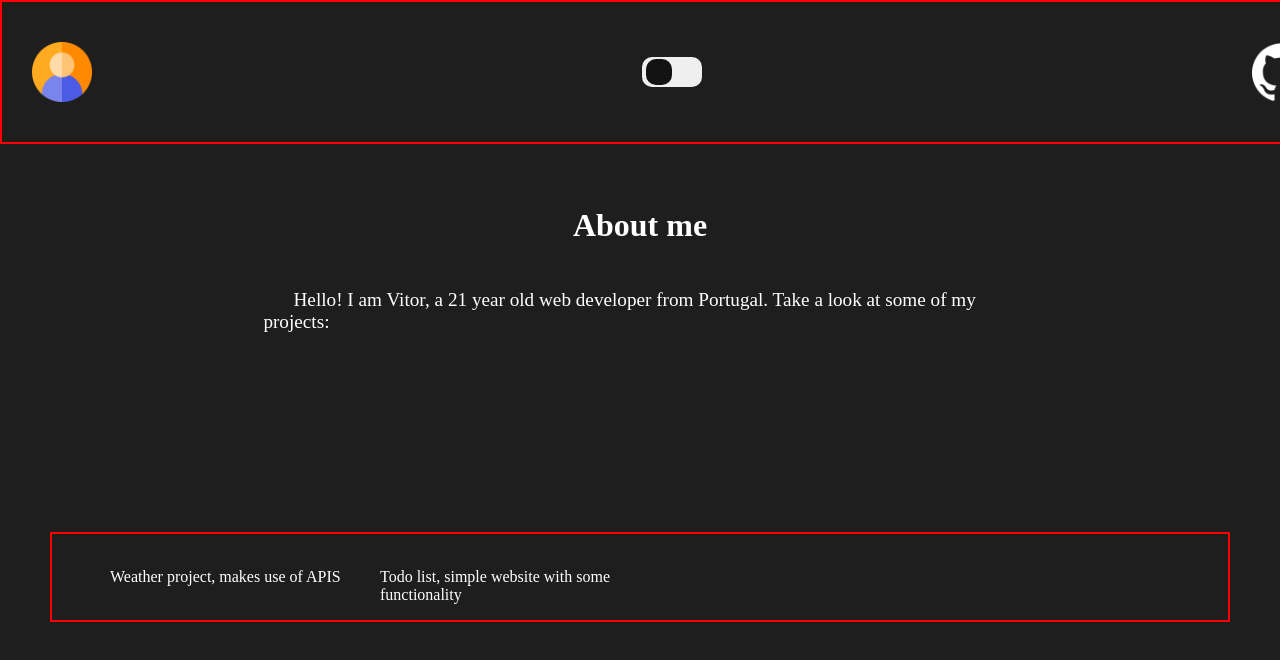
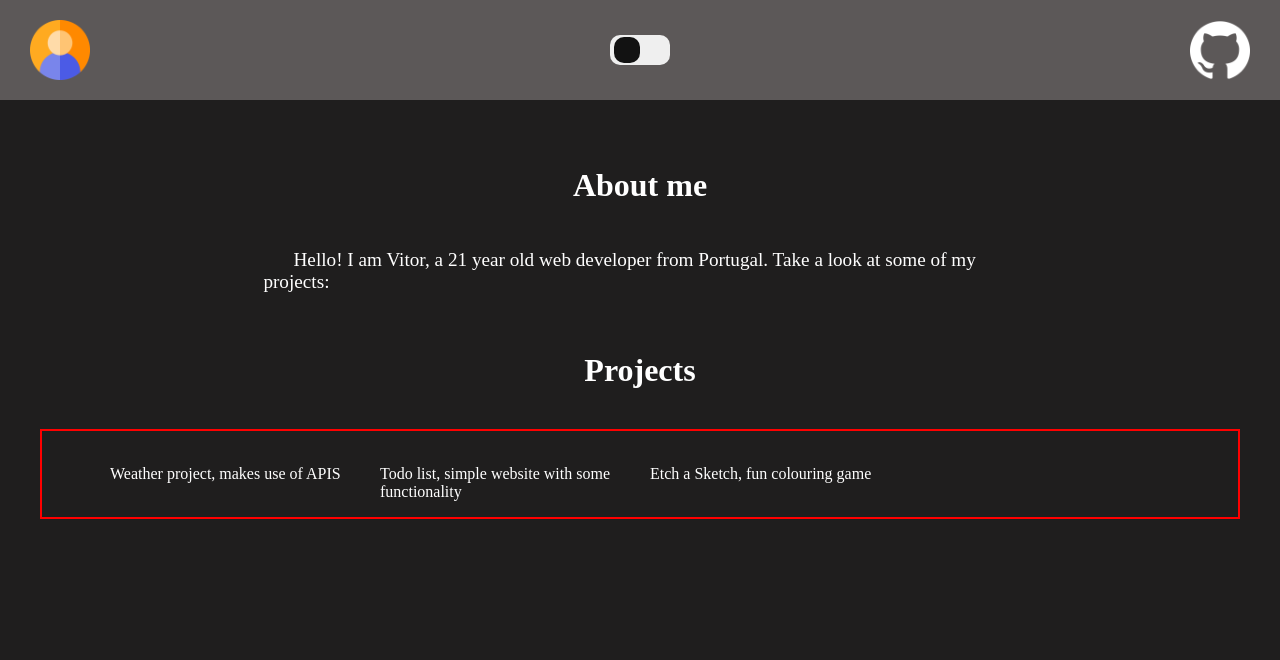
Before and after one commit to pequito193/portfolio-old, a plain HTML site: page index.html in a window 1280 px wide. Drawn offline with Linux system fonts and the light colour scheme; a script that the page names is missing.

Commit message:
Fix header width

```diff
--- a/index.html
+++ b/index.html
@@ -21,6 +21,7 @@
         <h2>About me</h2>
         <p class="description">Hello! I am Vitor, a 21 year old web developer from Portugal. Take a look at some of my projects:</p>
     </section>
+    <h2 class="projects-h2">Projects</h2>
     <section class="projects">
         <div class="project">
             <img src="" alt="" class="project-screenshot">
@@ -32,7 +33,7 @@
         </div>
         <div class="project">
             <img src="" alt="" class="project-screenshot">
-            <p class="project-description"></p>
+            <p class="project-description">Etch a Sketch, fun colouring game</p>
         </div>
         <div class="project">
             <img src="" alt="" class="project-screenshot">
--- a/styles.css
+++ b/styles.css
@@ -11,11 +11,11 @@ body {
     display: flex;
     align-items: center;
     justify-content: space-between;
-    border: 2px solid red;
+    box-sizing: border-box;
+    padding: 20px 30px;
     width: 100vw;
     height: 100px;
-    padding: 20px 30px;
-    background-color: #1f1e1e;
+    background-color: #5c5858;
     position: fixed;
     top: 0;
     left: 0;
@@ -44,16 +44,26 @@ body {
     transform: translateX(-2px);
     background-color: #121212;
 }
+
+.dark-mode:hover,
+.slider:hover {
+    cursor: pointer;
+}
+
+@keyframes slider {
+    from {
+        background-color: ;
+    }
+}
 /* Header ends here */
 
 
 
 /* About me section begins here */
 .about {
-    margin: 180px 50px;
+    margin: 140px 40px 0;
     display: flex;
     flex-direction: column;
-    justify-content: center;
     align-items: center;
 }
 
@@ -70,12 +80,17 @@ h2 {
 
 
 /* Projects section begins here */
+.projects-h2 {
+    display: table;
+    margin: 40px auto;
+}
+
 .projects {
     display: grid;
     justify-content: center;
     grid-template-columns: repeat(auto-fill, 250px);
     gap: 20px;
-    margin: 20px 50px;
+    margin: 20px 40px;
     border: 2px solid red;
 }
 /* Projects section ends here */
```
